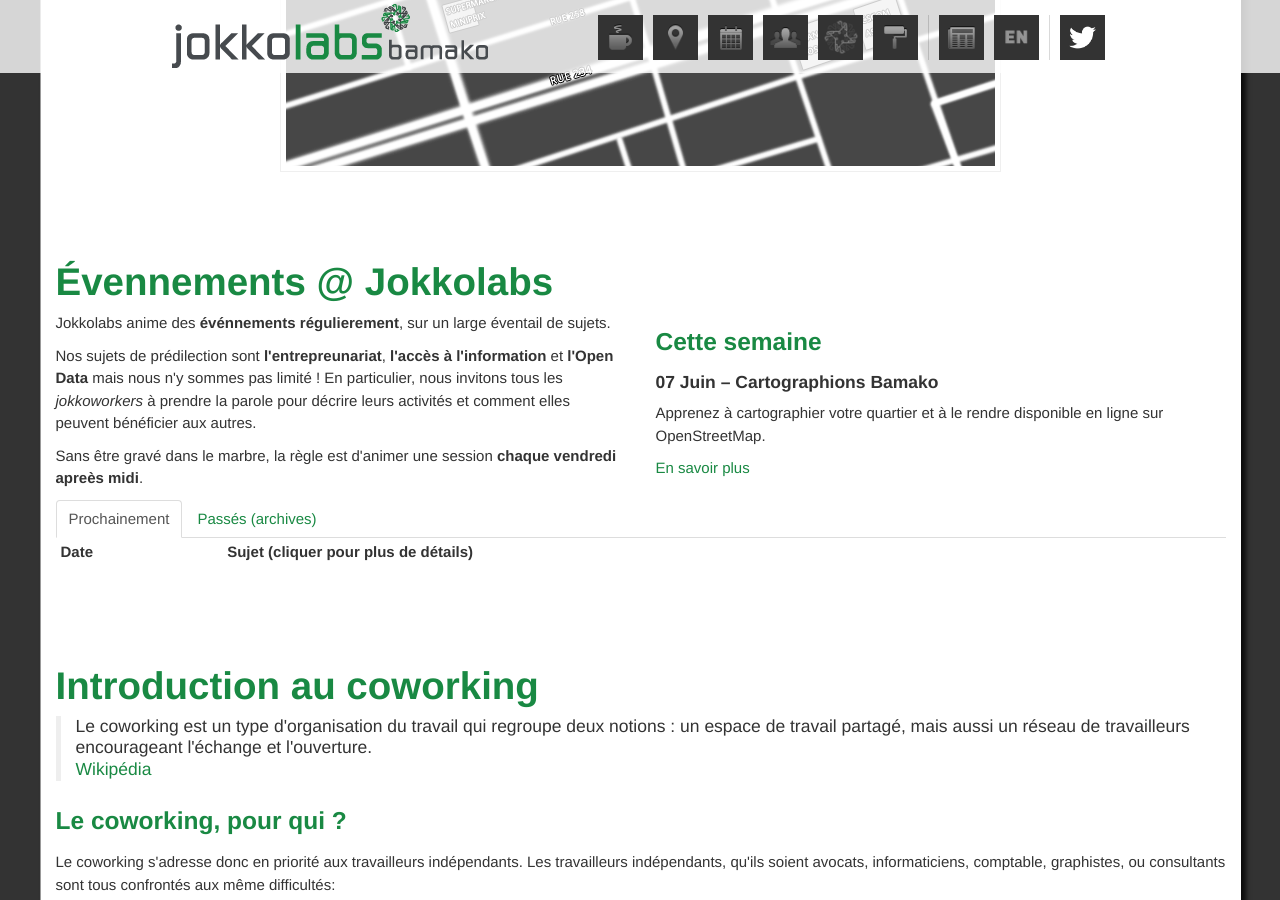
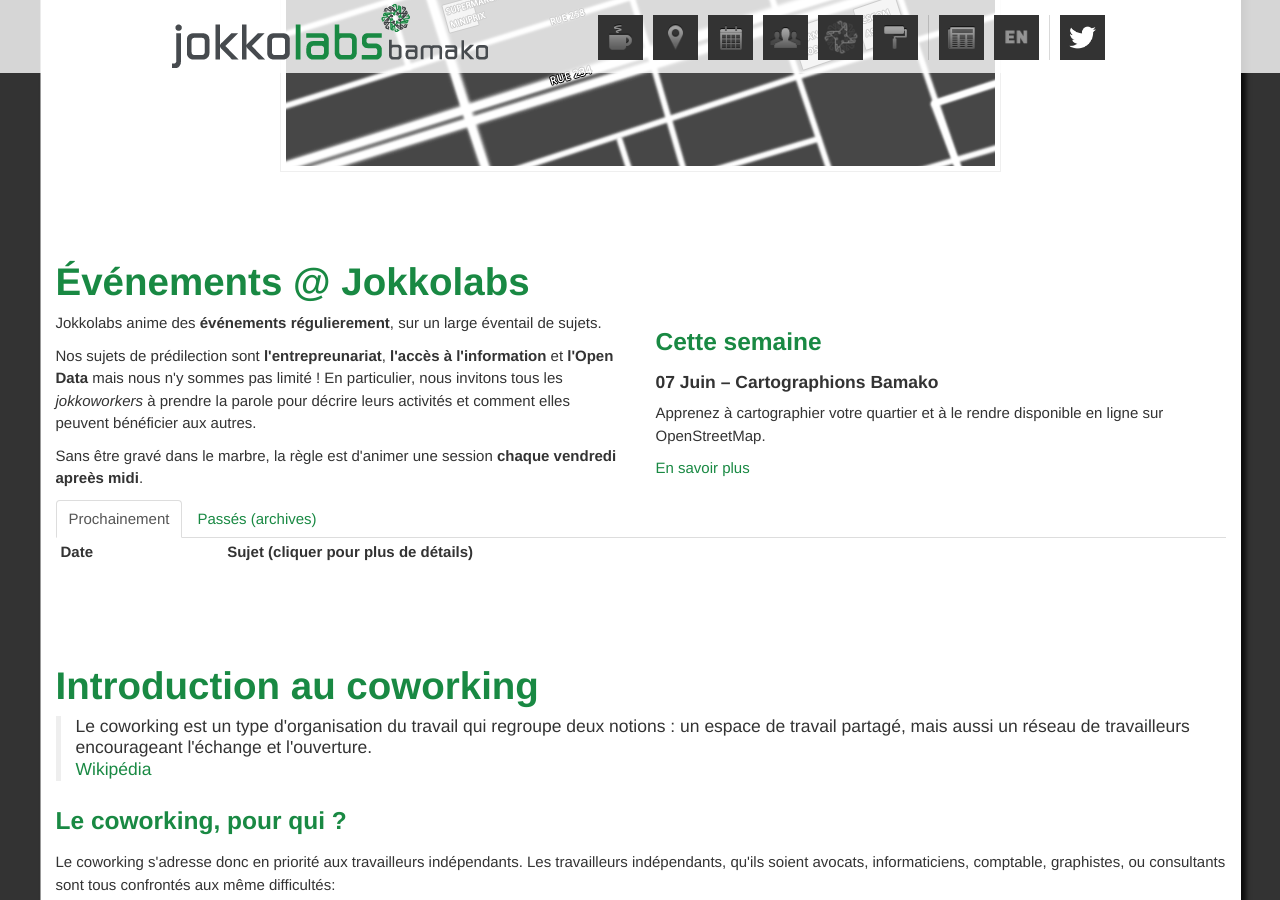
Before and after one commit to jokkolabs/jokkolabs.github.io, a Jekyll site: the page built from index.html, in a window 1280 px wide and 900 px high, scrolled down 3064 px. Built offline with Jekyll 4.4.1, drawn with Linux system fonts in a browser that asks for light colours; Markdown is read by kramdown in place of the engine named in the settings.

Commit message:
correction orthographique

```diff
--- a/_includes/events.fr.html
+++ b/_includes/events.fr.html
@@ -1,8 +1,8 @@
-<h1>Évennements @ Jokkolabs</h1>
+<h1>Événements @ Jokkolabs</h1>
 
 <div class="row-fluid">
 	<div class="span6">
-		<p>Jokkolabs anime des <strong>événnements régulierement</strong>, sur un large éventail de sujets.</p>
+		<p>Jokkolabs anime des <strong>événements régulierement</strong>, sur un large éventail de sujets.</p>
 		<p>Nos sujets de prédilection sont <strong>l'entrepreunariat</strong>, <strong>l'accès à l'information</strong> et <strong>l'Open Data</strong> mais nous n'y sommes pas limité ! En particulier, nous invitons tous les <em>jokkoworkers</em> à prendre la parole pour décrire leurs activités et comment elles peuvent bénéficier aux autres.</p>
 		<p>Sans être gravé dans le marbre, la règle est d'animer une session <strong>chaque vendredi apreès midi</strong>.</p>
 	</div>
```
